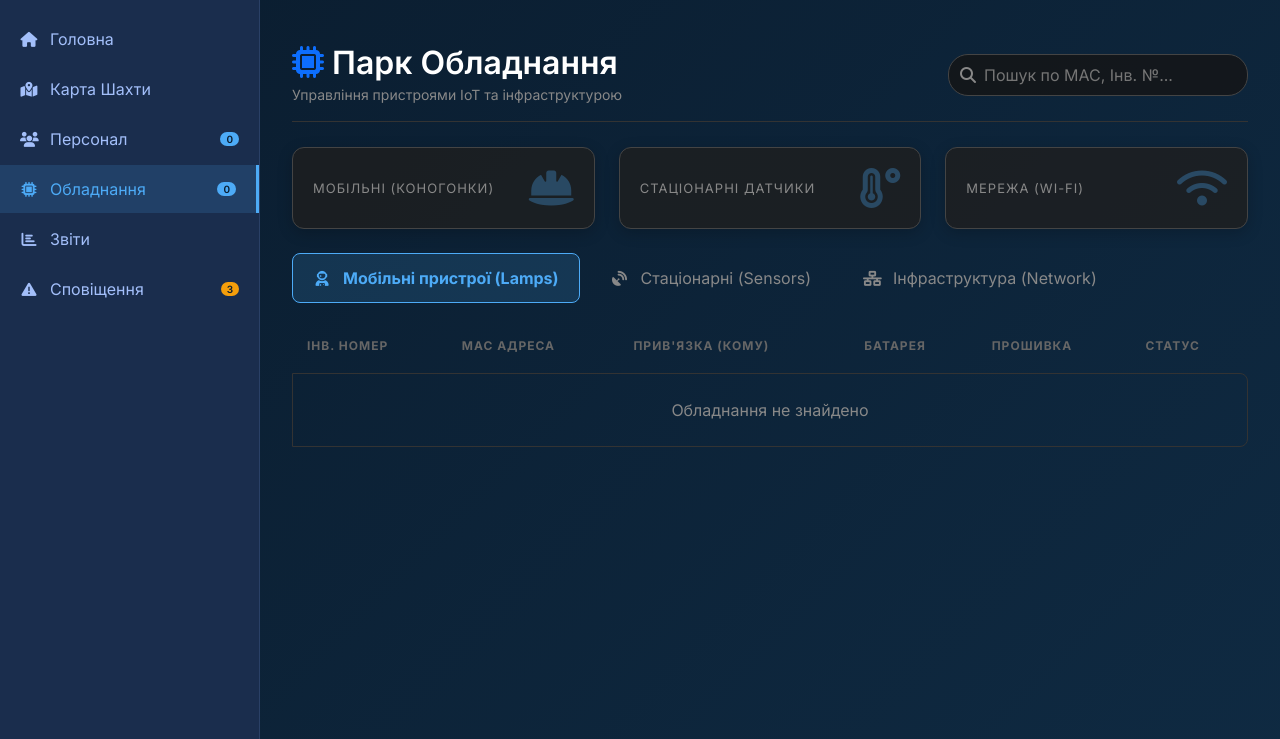
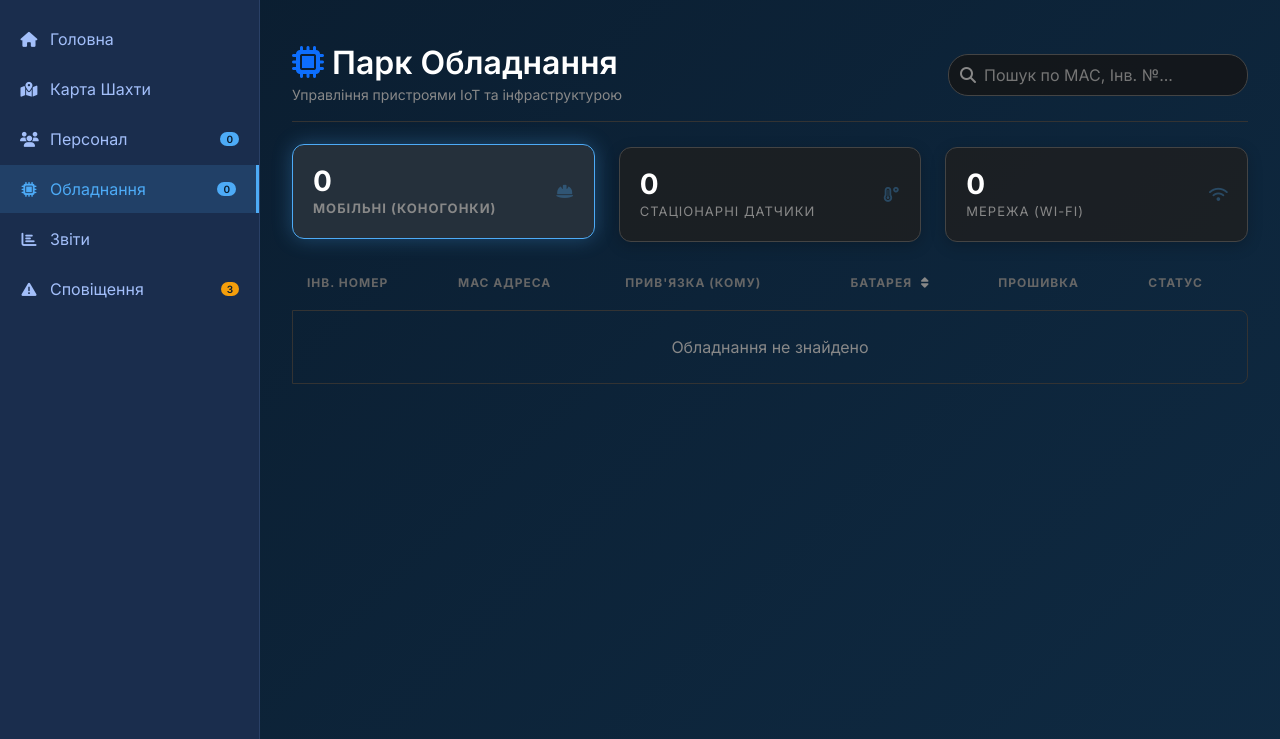
Before and after one commit to Nazoferon/Integrated-mine-monitoring-and-safety-system, a Django app: page /diploma/equipment/ in a window 1280 px wide. Shown: the part 60-799 px from the top of the page. Run offline with Django 5.2, Linux system fonts and the light colour scheme; the visitor is signed in with stand-in values (Sample User, id 1); data that the repository does not hold is empty; some libraries are stand-ins or nearby versions.

Commit message:
feat: Revamp equipment page with tabbed navigation and sorting functionality

```diff
--- a/diploma/templates/diploma/equipment.html
+++ b/diploma/templates/diploma/equipment.html
@@ -22,50 +22,48 @@
   </div>
 </div>
 
-<div class="row mb-4">
-  <div class="col-md-4">
-    <div class="stat-card">
+<div class="nav nav-pills row mb-4" id="eqTabs" role="tablist" style="border: none; gap: 0;">
+
+  <div class="col-md-4 mb-3 mb-md-0" role="presentation">
+    <button class="nav-link active w-100 h-100 p-0 text-start custom-tab-btn" id="lamps-tab" data-bs-toggle="pill"
+      data-bs-target="#lamps" type="button" role="tab">
+      <div class="stat-card h-100 m-0">
         <div class="stat-info">
-        <h3>{{ total_lamps }}</h3>
+          <h3>{{ lamps|length }}</h3>
           <p>Мобільні (Коногонки)</p>
         </div>
         <i class="fas fa-hard-hat stat-icon"></i>
       </div>
+    </button>
   </div>
-  <div class="col-md-4">
-    <div class="stat-card">
+
+  <div class="col-md-4 mb-3 mb-md-0" role="presentation">
+    <button class="nav-link w-100 h-100 p-0 text-start custom-tab-btn" id="sensors-tab" data-bs-toggle="pill"
+      data-bs-target="#sensors" type="button" role="tab">
+      <div class="stat-card h-100 m-0">
         <div class="stat-info">
-        <h3>{{ total_sensors }}</h3>
+          <h3>{{ sensors|length }}</h3>
           <p>Стаціонарні датчики</p>
         </div>
         <i class="fas fa-temperature-high stat-icon"></i>
       </div>
+    </button>
   </div>
-  <div class="col-md-4">
-    <div class="stat-card">
+
+  <div class="col-md-4 mb-3 mb-md-0" role="presentation">
+    <button class="nav-link w-100 h-100 p-0 text-start custom-tab-btn" id="network-tab" data-bs-toggle="pill"
+      data-bs-target="#network" type="button" role="tab">
+      <div class="stat-card h-100 m-0">
         <div class="stat-info">
-        <h3>{{ total_repeaters }}</h3>
+          <h3>{{ repeaters|length }}</h3>
           <p>Мережа (Wi-Fi)</p>
         </div>
         <i class="fas fa-wifi stat-icon"></i>
       </div>
-  </div>
+    </button>
   </div>
 
-<ul class="nav nav-pills mb-4" id="eqTabs" role="tablist">
-  <li class="nav-item" role="presentation">
-    <button class="nav-link active" id="lamps-tab" data-bs-toggle="pill" data-bs-target="#lamps" type="button"
-      role="tab"><i class="fas fa-user-astronaut"></i> Мобільні пристрої (Lamps)</button>
-  </li>
-  <li class="nav-item" role="presentation">
-    <button class="nav-link" id="sensors-tab" data-bs-toggle="pill" data-bs-target="#sensors" type="button"
-      role="tab"><i class="fas fa-satellite-dish"></i> Стаціонарні (Sensors)</button>
-  </li>
-  <li class="nav-item" role="presentation">
-    <button class="nav-link" id="network-tab" data-bs-toggle="pill" data-bs-target="#network" type="button"
-      role="tab"><i class="fas fa-network-wired"></i> Інфраструктура (Network)</button>
-  </li>
-</ul>
+</div>
 
 <div class="tab-content" id="eqTabsContent">
   <div class="tab-pane fade show active" id="lamps" role="tabpanel">
@@ -76,16 +74,19 @@
             <th>Інв. Номер</th>
             <th>MAC Адреса</th>
             <th>Прив'язка (Кому)</th>
-            <th>Батарея</th>
+            <th id="sort-battery" class="sortable" title="Сортувати по заряду">
+              Батарея <i class="fas fa-sort"></i><i class="fas fa-sort-up"></i><i class="fas fa-sort-down"></i>
+            </th>
             <th>Прошивка</th>
             <th>Статус</th>
           </tr>
         </thead>
         <tbody>
           {% for item in lamps %}
-          <tr class="data-row">
-            <td class="search-target font-weight-bold text-info"><i class="fas fa-lightbulb text-warning mr-2"></i>
-              {{ item.inventory_number }}</td>
+          <tr class="tech-row">
+            <td class="search-target font-weight-bold text-primary">
+              <i class="fas fa-box text-secondary mr-2"></i>{{ item.inventory_number|default:"Без номера" }}
+            </td>
             <td class="search-target"><span class="mac-address">{{ item.mac_address }}</span></td>
             <td class="search-target">
               {% if item.assigned_to %}
@@ -137,8 +138,9 @@
         </thead>
         <tbody>
           {% for item in sensors %}
-          <tr class="data-row">
-            <td class="search-target font-weight-bold text-primary"><i class="fas fa-box text-secondary mr-2"></i> {{ item.inventory_number }}</td>
+          <tr class="tech-row">
+            <td class="search-target font-weight-bold text-primary"><i class="fas fa-box text-secondary mr-2"></i> {{ item.inventory_number }}
+            </td>
             <td class="search-target"><span class="mac-address">{{ item.mac_address }}</span></td>
             <td><i class="fas fa-map-marker-alt text-danger"></i> {{ item.static_x }}, {{ item.static_y }}</td>
             <td><span class="fw-badge">v{{ item.firmware_version }}</span></td>
@@ -178,8 +180,10 @@
         </thead>
         <tbody>
           {% for item in repeaters %}
-          <tr class="data-row">
-            <td class="search-target font-weight-bold text-success"><i class="fas fa-broadcast-tower mr-2"></i>{{ item.uid }}</td>
+          <tr class="tech-row">
+            <td class="search-target font-weight-bold text-success">
+              <i class="fas fa-broadcast-tower mr-2"></i>{{ item.uid|default:"Без ID" }}
+            </td>
             <td class="search-target"><span class="mac-address">{{ item.wifi_bssid|default:"Unknown" }}</span></td>
             <td class="search-target">{{ item.map_location.name }}</td>
             <td>{{ item.x }}, {{ item.y }}</td>
--- a/static/diploma/css/pages/equipment.css
+++ b/static/diploma/css/pages/equipment.css
@@ -24,10 +24,26 @@
 .nav-pills .nav-link.active { background: rgba(77, 171, 247, 0.15); color: #4dabf7; border-color: #4dabf7; font-weight: bold; }
 
 /* --- ТАБЛИЦІ --- */
-.tech-table { width: 100%; color: #ddd; border-collapse: separate; border-spacing: 0 8px; }
+.table-responsive { width: 100%; }
+.tech-table { width: 100% !important; color: #ddd; border-collapse: separate; border-spacing: 0 8px; }
 .tech-table th { color: #666; font-size: 12px; text-transform: uppercase; letter-spacing: 1px; padding: 0 15px 10px; border: none; }
-.tech-table tr.data-row { background: rgba(20,20,20,0.6); transition: 0.2s; box-shadow: 0 2px 5px rgba(0,0,0,0.2); }
-.tech-table tr.data-row:hover { background: rgba(40,40,40,0.9); transform: scale(1.01); border-left: 2px solid #4dabf7; }
+.tech-table th.sortable { cursor: pointer; transition: color 0.2s; }
+.tech-table th.sortable:hover { color: #4dabf7; }
+.tech-table th.sortable .fas { margin-left: 5px; color: #888; transition: color 0.2s; }
+.tech-table th.sortable:hover .fas { color: #4dabf7; }
+
+/* Іконки сортування */
+.tech-table th.sortable .fa-sort-up,
+.tech-table th.sortable .fa-sort-down { display: none; }
+
+.tech-table th.sort-asc .fa-sort { display: none; }
+.tech-table th.sort-asc .fa-sort-up { display: inline-block; color: #4dabf7; }
+
+.tech-table th.sort-desc .fa-sort { display: none; }
+.tech-table th.sort-desc .fa-sort-down { display: inline-block; color: #4dabf7; }
+
+.tech-table tr.tech-row { background: rgba(20,20,20,0.6); transition: 0.2s; box-shadow: 0 2px 5px rgba(0,0,0,0.2); }
+.tech-table tr.tech-row:hover { background: rgba(40,40,40,0.9); border-left: 2px solid #4dabf7; }
 .tech-table td { padding: 15px; border-top: 1px solid #333; border-bottom: 1px solid #333; vertical-align: middle; }
 .tech-table td:first-child { border-left: 1px solid #333; border-radius: 8px 0 0 8px; }
 .tech-table td:last-child { border-right: 1px solid #333; border-radius: 0 8px 8px 0; }
@@ -143,3 +159,23 @@
     color: #4dabf7;
     text-shadow: 0 0 8px #4dabf7;
 }
+
+/* --- СТИЛІ ДЛЯ КАРТОК-ВКЛАДОК --- */
+.custom-tab-btn {
+    background: transparent !important;
+    border: none !important;
+    margin: 0 !important;
+}
+
+/* Коли картка вибрана (активна) */
+.custom-tab-btn.active .stat-card {
+    border-color: #4dabf7;
+    background: rgba(40, 50, 60, 0.9);
+    box-shadow: 0 0 20px rgba(77, 171, 247, 0.3);
+    transform: translateY(-3px);
+}
+
+/* Ефект при наведенні мишки */
+.custom-tab-btn:hover .stat-card {
+    border-color: #4dabf7;
+}
--- a/static/diploma/js/diploma.js
+++ b/static/diploma/js/diploma.js
@@ -59,7 +59,7 @@ class DashboardApp {
             menuToggle: document.getElementById('menu-toggle'),
             sidebar: document.getElementById('sidebar'),
             sidebarOverlay: document.getElementById('sidebar-overlay'),
-            navLinks: document.querySelectorAll('.nav-link'),
+            navLinks: document.querySelectorAll('#sidebar .nav-link'),
 
             // Контент
             statusCards: document.querySelectorAll('.status-card'),
@@ -207,6 +207,10 @@ class DashboardApp {
         //e.preventDefault();
 
         const target = e.currentTarget;
+
+        // FIX: Ігноруємо кліки по вкладках (Tabs), якщо вони випадково потрапили в вибірку
+        if (target.getAttribute('role') === 'tab' || (target.classList.contains('nav-link') && target.closest('.nav-pills'))) return;
+
         const navText = target.querySelector('span')?.textContent || 'Невідома сторінка';
 
         // Оновлення активної сторінки
--- a/static/diploma/js/equipment.js
+++ b/static/diploma/js/equipment.js
@@ -8,7 +8,7 @@ document.addEventListener('DOMContentLoaded', function() {
     // Функція фільтрації
     function filterEquipment() {
         const term = searchInput.value.toLowerCase().trim();
-        const rows = document.querySelectorAll('.data-row');
+        const rows = document.querySelectorAll('.tech-row');
 
         // Показуємо/ховаємо кнопку очищення
         if (clearSearchBtn) {
@@ -59,14 +59,52 @@ document.addEventListener('DOMContentLoaded', function() {
         clearSearchBtn.addEventListener('click', clearSearch);
     }
 
-    // Додатково: додамо лічильник видимих рядків (опціонально)
-    function updateResultsCount() {
-        const visibleRows = document.querySelectorAll('.data-row[style="display: ""]').length;
-        const totalRows = document.querySelectorAll('.data-row').length;
-        const resultsInfo = document.getElementById('resultsCount');
+    // --- 3. ЛОГІКА СОРТУВАННЯ ТАБЛИЦІ ПО БАТАРЕЇ ---
+    const batteryHeader = document.getElementById('sort-battery');
 
-        if (resultsInfo) {
-            resultsInfo.textContent = `Показано: ${visibleRows} з ${totalRows}`;
-        }
+    if (batteryHeader) {
+        let sortDirection = 'none'; // 'none', 'desc', 'asc'
+
+        // Функція для отримання числового значення заряду
+        const getBatteryValue = (row) => {
+            const levelDiv = row.querySelector('.battery-level');
+            if (!levelDiv) return 0;
+            if (levelDiv.classList.contains('bat-high')) return 3;
+            if (levelDiv.classList.contains('bat-med')) return 2;
+            if (levelDiv.classList.contains('bat-low')) return 1;
+            return 0;
+        };
+
+        batteryHeader.addEventListener('click', () => {
+            // Визначаємо напрямок сортування
+            if (sortDirection === 'none' || sortDirection === 'asc') {
+                sortDirection = 'desc'; // Спочатку сортуємо від більшого до меншого
+            } else {
+                sortDirection = 'asc';
+            }
+
+            // Оновлюємо класи для іконок
+            batteryHeader.classList.remove('sort-asc', 'sort-desc');
+            if (sortDirection === 'asc') {
+                batteryHeader.classList.add('sort-asc');
+            } else {
+                batteryHeader.classList.add('sort-desc');
+            }
+
+            // Отримуємо тіло таблиці та рядки
+            const tableBody = document.querySelector('#lamps tbody');
+            const rows = Array.from(tableBody.querySelectorAll('tr.tech-row'));
+
+            // Сортуємо масив рядків
+            rows.sort((rowA, rowB) => {
+                const valueA = getBatteryValue(rowA);
+                const valueB = getBatteryValue(rowB);
+
+                return (sortDirection === 'asc') ? valueA - valueB : valueB - valueA;
+            });
+
+            // Вставляємо відсортовані рядки назад в таблицю
+            rows.forEach(row => tableBody.appendChild(row));
+        });
     }
 });
```
Also changed, not shown: static/diploma/js/diploma_login.js (+1 -77 lines). Lines whose indentation alone changed are shown as unchanged.
